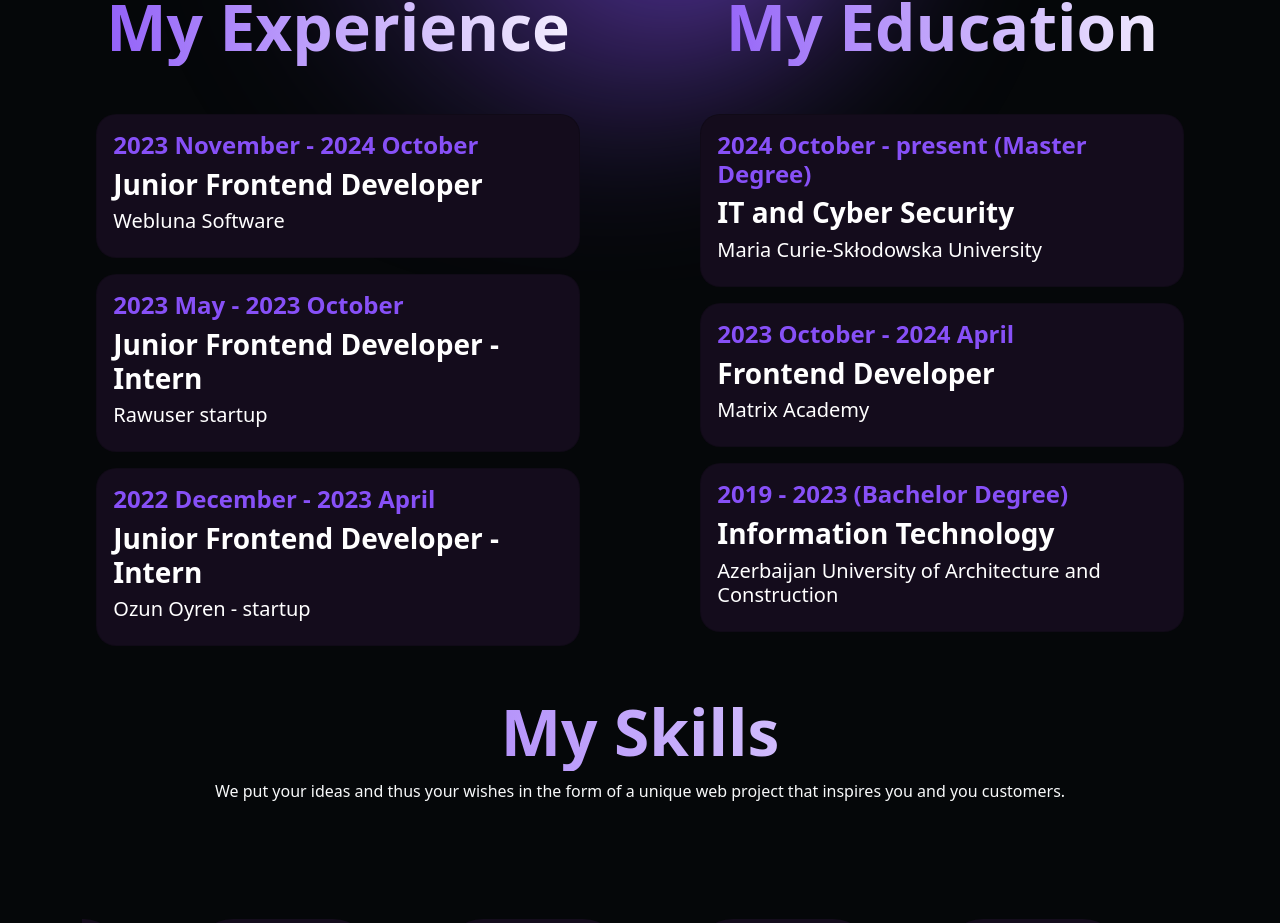
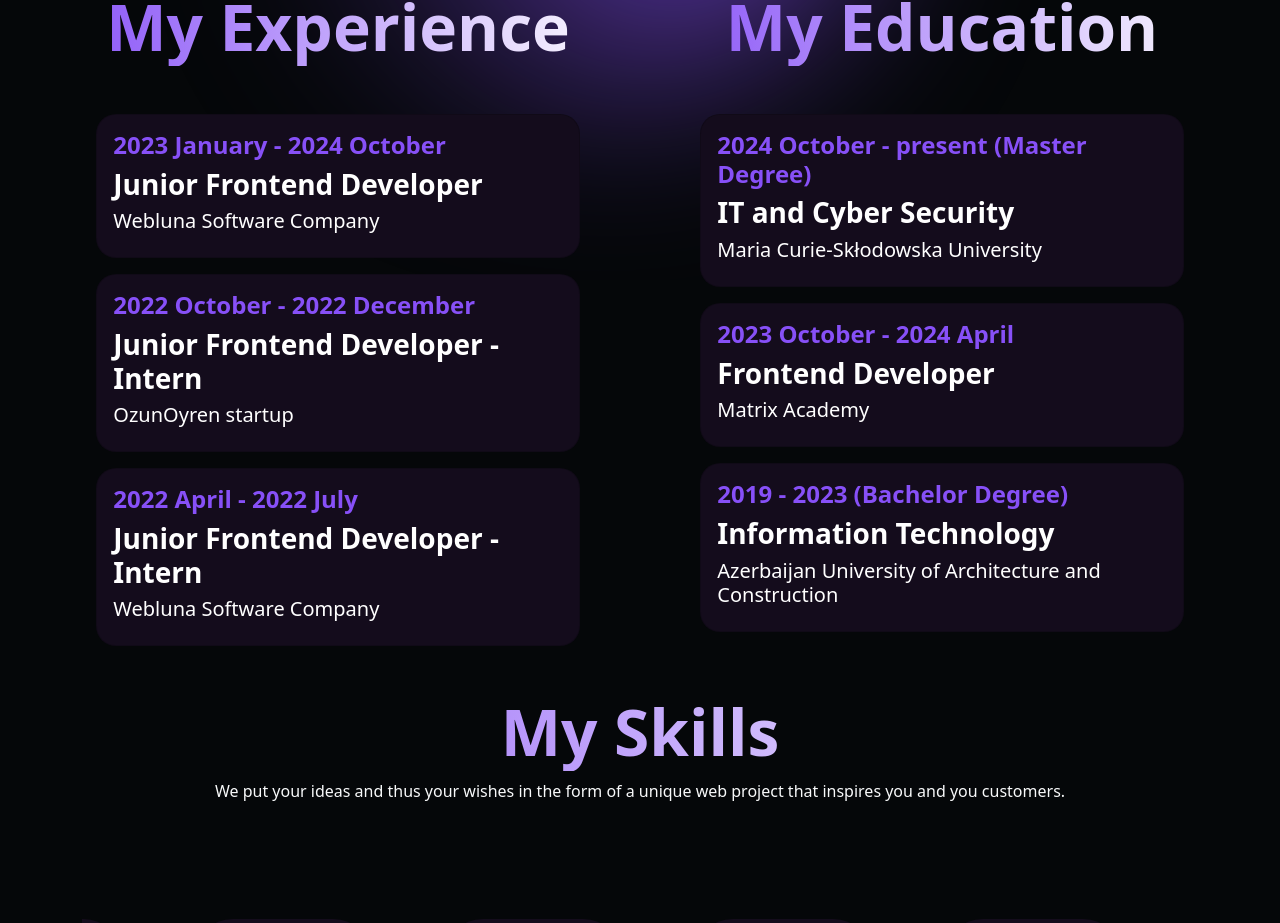
Before and after one commit to gahramanova/myPortfolio, a React (Vite) app: page / in a window 1280 px wide. Shown: the part 1558-2481 px from the top of the page. Built offline with nearby package versions, Linux system fonts and the light colour scheme.

Commit message:
Last updates

```diff
--- a/src/App.jsx
+++ b/src/App.jsx
@@ -211,9 +211,9 @@
                     <div className='col-12 col-sm-6 col-md-10' data-aos="fade-right">
                       <div className="card">
                         <div className="card-body">
-                          <h4 className="card-title date">2023 November - 2024 October</h4>
+                          <h4 className="card-title date">2023 January - 2024 October</h4>
                           <h3 className="card-text profession">Junior Frontend Developer</h3>
-                          <h5 className='company'>Webluna Software</h5>
+                          <h5 className='company'>Webluna Software Company</h5>
                         </div>
                       </div>
 
@@ -221,9 +221,9 @@
                     <div className='col-12 col-sm-6 col-md-10 mt-3' data-aos="fade-right">
                       <div className="card">
                         <div className="card-body">
-                          <h4 className="card-title date">2023 May - 2023 October</h4>
+                          <h4 className="card-title date">2022 October - 2022 December</h4>
                           <h3 className="card-text profession">Junior Frontend Developer - Intern</h3>
-                          <h5 className='company'>Rawuser startup</h5>
+                          <h5 className='company'>OzunOyren startup</h5>
                         </div>
                       </div>
 
@@ -231,9 +231,9 @@
                     <div className='col-12 col-sm-6 col-md-10 mt-3' data-aos="fade-right">
                       <div className="card">
                         <div className="card-body">
-                          <h4 className="card-title date">2022 December - 2023 April</h4>
+                          <h4 className="card-title date">2022 April - 2022 July</h4>
                           <h3 className="card-text profession">Junior Frontend Developer - Intern</h3>
-                          <h5 className='company'>Ozun Oyren - startup</h5>
+                          <h5 className='company'>Webluna Software Company</h5>
                         </div>
                       </div>
 
```
Also changed, not shown: 1 other file (tests, documents, lock files or other folders).
